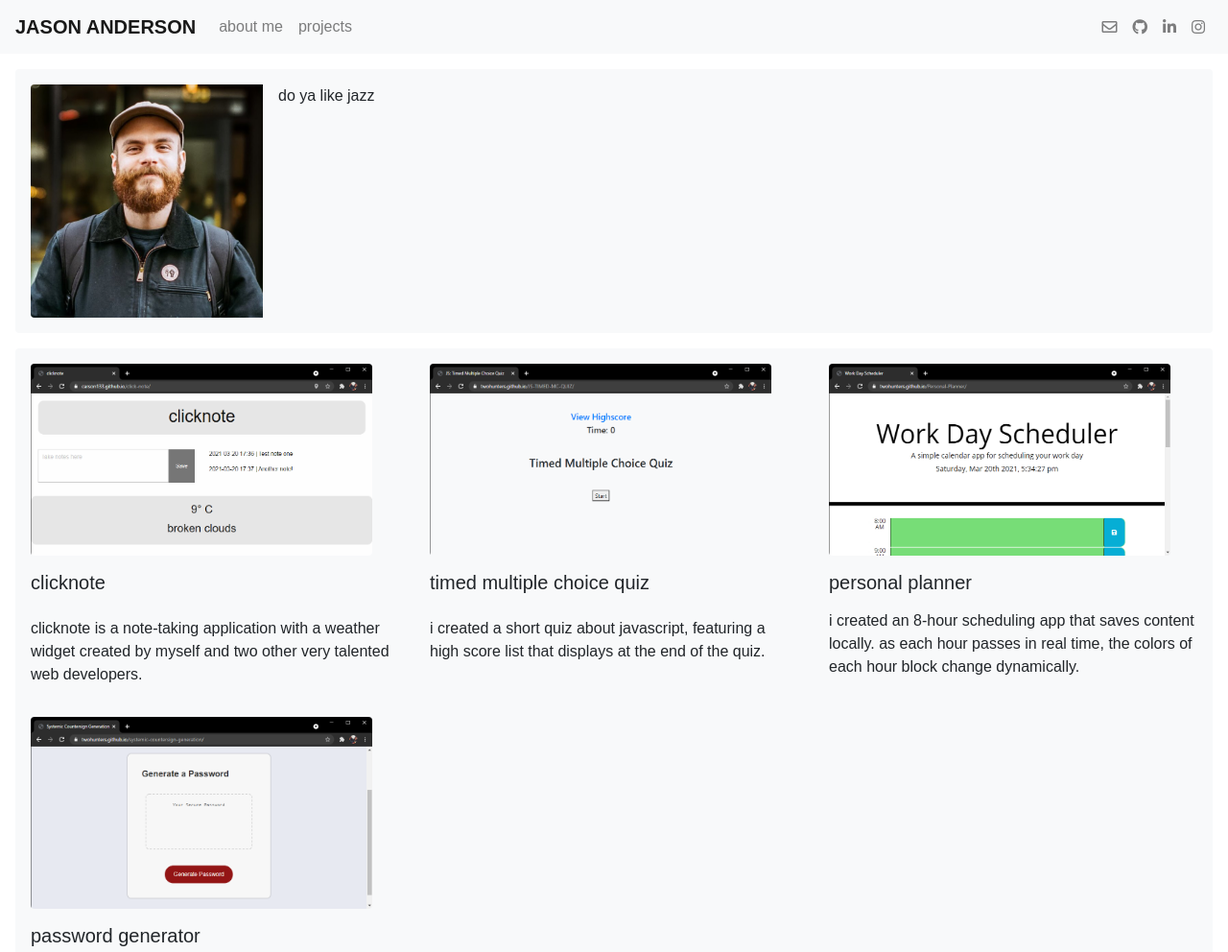
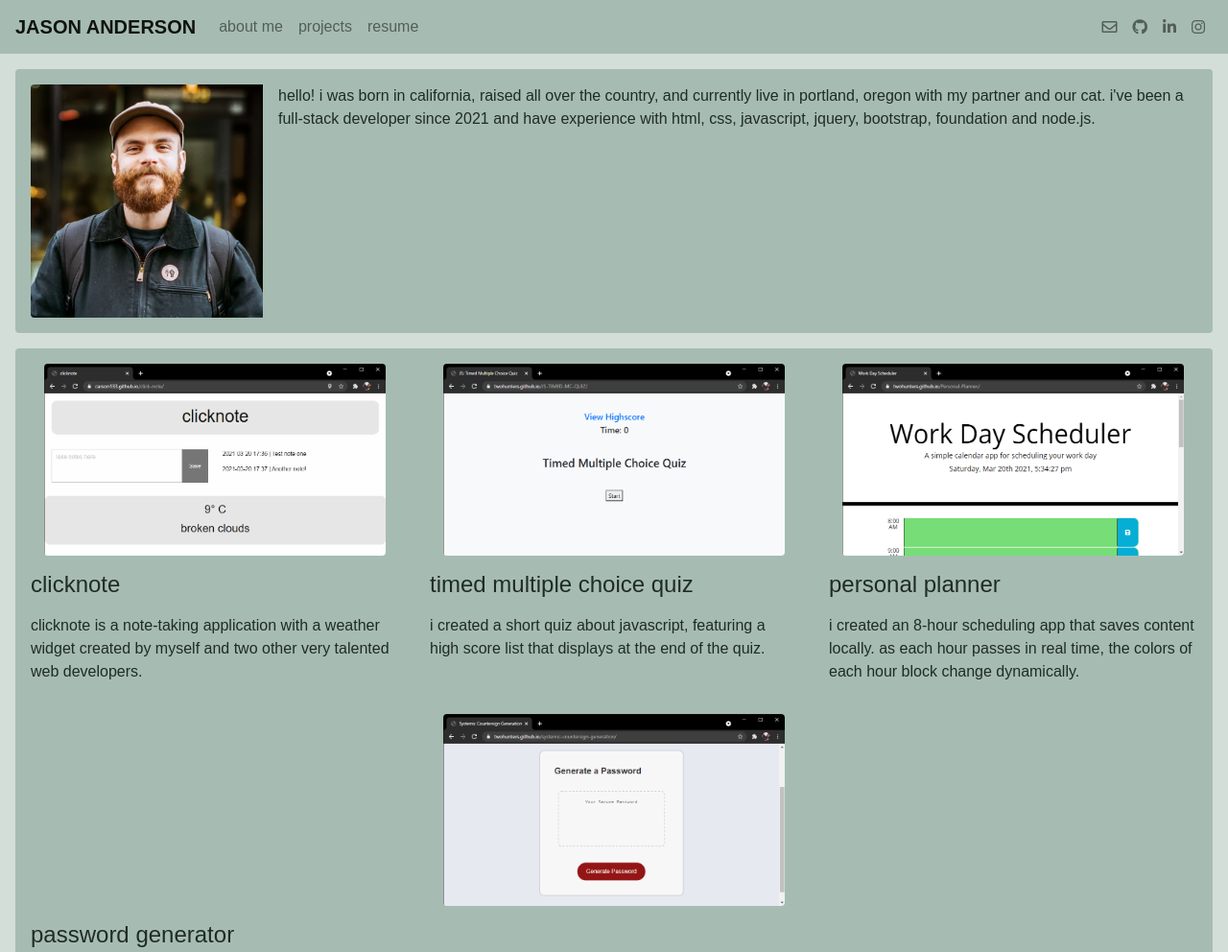
Before and after one commit to twohunters/Portfolio, a plain HTML site: page index.html in a window 1280 px wide. Shown: the top 992 px of the page at 96% size. Drawn offline with nearby package versions, Linux system fonts and the light colour scheme.

Commit message:
styling, added resume, added bio

```diff
--- a/assets/css/style.css
+++ b/assets/css/style.css
@@ -1,13 +1,25 @@
+* {
+    --greenL: #d3ded9;
+    --greenM: #a6bcb3;
+    --greenD: #202b26;
+}
+
 body {
     font-family: Arial, Helvetica, sans-serif;
     text-transform: lowercase;
+    background-color: var(--greenL);
+    color: var(--greenD)
+}
+
+.cardColor {
+    background-color: var(--greenM);
 }
 
 h1 {
     text-transform: uppercase;
 }
 
-.aboutMe {
+#about {
     overflow: hidden;
 }
 
--- a/index.html
+++ b/index.html
@@ -15,7 +15,7 @@
 <body>
 
     <header>
-        <nav class="navbar navbar-expand-lg navbar-light bg-light">
+        <nav class="navbar navbar-expand-sm navbar-light cardColor">
             <h1 class="navbar-brand mb-0 font-weight-bold">Jason Anderson</h1>
             <ul class="navbar-nav mr-auto">
                 <li class="nav-item">
@@ -23,6 +23,9 @@
                 </li>
                 <li class="nav-item">
                     <a class="nav-link" href="#projects">Projects</a>
+                </li>
+                <li class="nav-item">
+                    <a class="nav-link" href="assets/resume.pdf">Resume</a>
                 </li>
             </ul>
             <ul class="navbar-nav">
@@ -43,40 +46,45 @@
     </header>
 
     <main>
-        <section class="aboutMe bg-light m-3 p-3 rounded" id="about">
+        <section class="m-3 p-3 rounded cardColor" id="about">
             <img class="rounded float-left pr-3" src="assets/images/biopic.png" alt="Jason Anderson">
-            <p>do ya like jazz</p>
+            <p>Hello! I was born in California, raised all over the country, and currently live in Portland, Oregon with
+                my partner and our cat. I've been a full-stack developer since 2021 and have experience with HTML, CSS,
+                JavaScript, JQuery, Bootstrap, Foundation and Node.js.</p>
         </section>
-        <section class="row bg-light m-3 rounded " id="projects">
+        <section class="row m-3 rounded cardColor" id="projects">
             <article class="col p-3">
                 <a href="https://github.com/Carson133/click-note">
-                    <img class="thumbnail rounded" src="./assets/images/clicknote.png" alt="clicknote">
+                    <img class="thumbnail rounded mx-auto d-block" src="./assets/images/clicknote.png" alt="clicknote">
                 </a>
-                <h5 class="py-3">clicknote</h5>
-                <p class="m-0">clicknote is a note-taking application with a weather widget created by myself and two other very talented web developers.</p>
+                <h4 class="my-3">clicknote</h4>
+                <p class="m-0">clicknote is a note-taking application with a weather widget created by myself and two
+                    other very talented web developers.</p>
             </article>
-
             <article class="col p-3">
                 <a href="https://github.com/twohunters/JS-TIMED-MC-QUIZ">
-                    <img class="thumbnail rounded" src="./assets/images/mcquiz.png" alt="Timed Multiple Choice Quiz">
+                    <img class="thumbnail rounded mx-auto d-block" src="./assets/images/mcquiz.png"
+                        alt="Timed Multiple Choice Quiz">
                 </a>
-                <h5 class="py-3">Timed Multiple Choice Quiz</h5>
-                <p class="m-0">I created a short quiz about Javascript, featuring a high score list that displays at the end of the quiz.</p>
+                <h4 class="my-3">Timed Multiple Choice Quiz</h4>
+                <p class="m-0">I created a short quiz about Javascript, featuring a high score list that displays at the
+                    end of the quiz.</p>
             </article>
-
             <article class="col p-3">
                 <a href="https://github.com/twohunters/Personal-Planner">
-                    <img class="thumbnail rounded" src="./assets/images/scheduler.png" alt="Personal Planner">
+                    <img class="thumbnail rounded mx-auto d-block" src="./assets/images/scheduler.png"
+                        alt="Personal Planner">
                 </a>
-                <h5 class="my-3">Personal Planner</h5>
-                <p class="m-0">I created an 8-hour scheduling app that saves content locally. As each hour passes in real time, the colors of each hour block change dynamically.</p>
+                <h4 class="my-3">Personal Planner</h4>
+                <p class="m-0">I created an 8-hour scheduling app that saves content locally. As each hour passes in
+                    real time, the colors of each hour block change dynamically.</p>
             </article>
-
             <article class="col p-3">
                 <a href="https://github.com/twohunters/systemic-countersign-generation">
-                    <img class="thumbnail rounded" src="./assets/images/passwordgen.png" alt="Randomized Password Generator">
+                    <img class="thumbnail rounded mx-auto d-block" src="./assets/images/passwordgen.png"
+                        alt="Randomized Password Generator">
                 </a>
-                <h5 class="my-3">Password Generator</h5>
+                <h4 class="my-3">Password Generator</h4>
                 <p class="m-0">Need a new randomized password? I made a generator, click here!</p>
             </article>
         </section>
```
Also changed, not shown: 1 other file.
